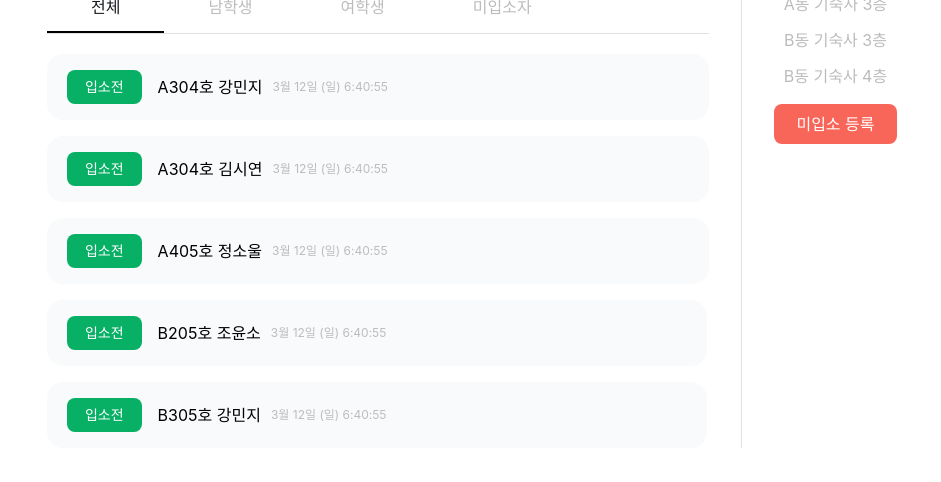
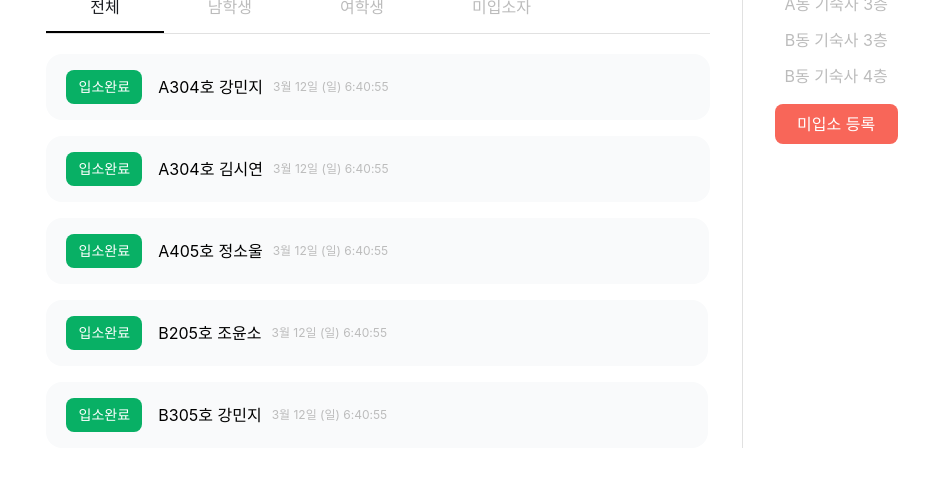
Before and after one commit to BUMITORI/BUMITORI_WEB, a React (Vite) app in the folder client/: page / in a window 1280 px wide. Shown: the part 217-699 px from the top of the page, without its empty margins (168-1109 px from the left). Built offline with nearby package versions, Linux system fonts and the light colour scheme.

Commit message:
chore: 입소상태카테고리 너비 설정

```diff
--- a/client/src/shared/components/JoinCategory.tsx
+++ b/client/src/shared/components/JoinCategory.tsx
@@ -7,32 +7,29 @@ interface JoinCategoryProps {
 }
 
 const Layout = styled.div<{ color: string }>`
-  width: fit-content;
+  text-align: center;
+  width: 76px;
   background-color: ${({ color }) => color};
   color: ${theme.white};
   ${Pretendard.Bnt3}
-  padding: 10px 18px;
+  padding: 10px 0;
   border-radius: 8px;
 `;
 
 const JoinCategory = ({ isJoin }: JoinCategoryProps) => {
-  let categoryTitle = "";
   let color = "";
 
-  if (isJoin === "join") {
-    categoryTitle = "입소 완료";
+  if (isJoin === "입소 완료") {
     color = theme.blue;
-  } else if (isJoin === "noJoin") {
-    categoryTitle = "미입소";
+  } else if (isJoin === "미입소") {
     color = theme.red;
   } else {
-    categoryTitle = "입소전";
     color = theme.green;
   }
 
   return (
     <Layout color={color}>
-      <span>{categoryTitle}</span>
+      <span>{isJoin}</span>
     </Layout>
   );
 };
```
